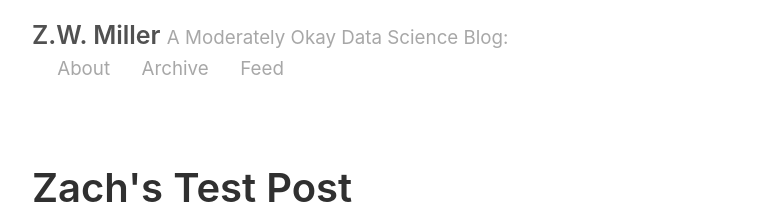
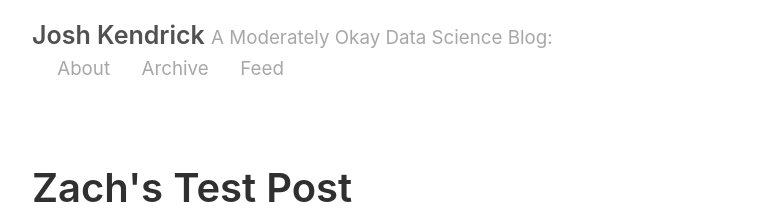
Before and after one commit to jnk83/jnk83.github.io, a Jekyll site: the page built from index.html, in a window 1280 px wide and 900 px high. Shown: the top 214 px of the window, without its empty margins (258-1021 px from the left). Built offline with Jekyll 4.4.1, drawn with Linux system fonts in a browser that asks for light colours; the list of posts is cut into pages by our own code.

Commit message:
updated config

```diff
--- a/_config.yml
+++ b/_config.yml
@@ -2,7 +2,7 @@
 permalink:           pretty
 
 # Setup
-title:               Z.W. Miller
+title:               Josh Kendrick
 tagline:             A Moderately Okay Data Science Blog
 url:                 http://zwmiller.github.io
 paginate:            2
```
